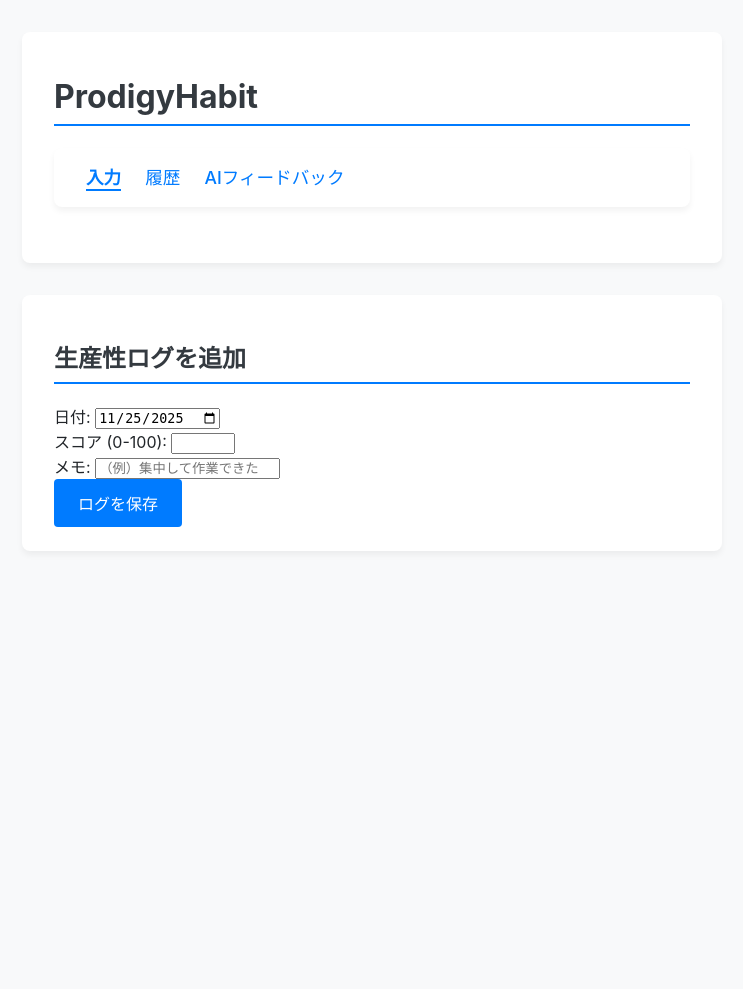
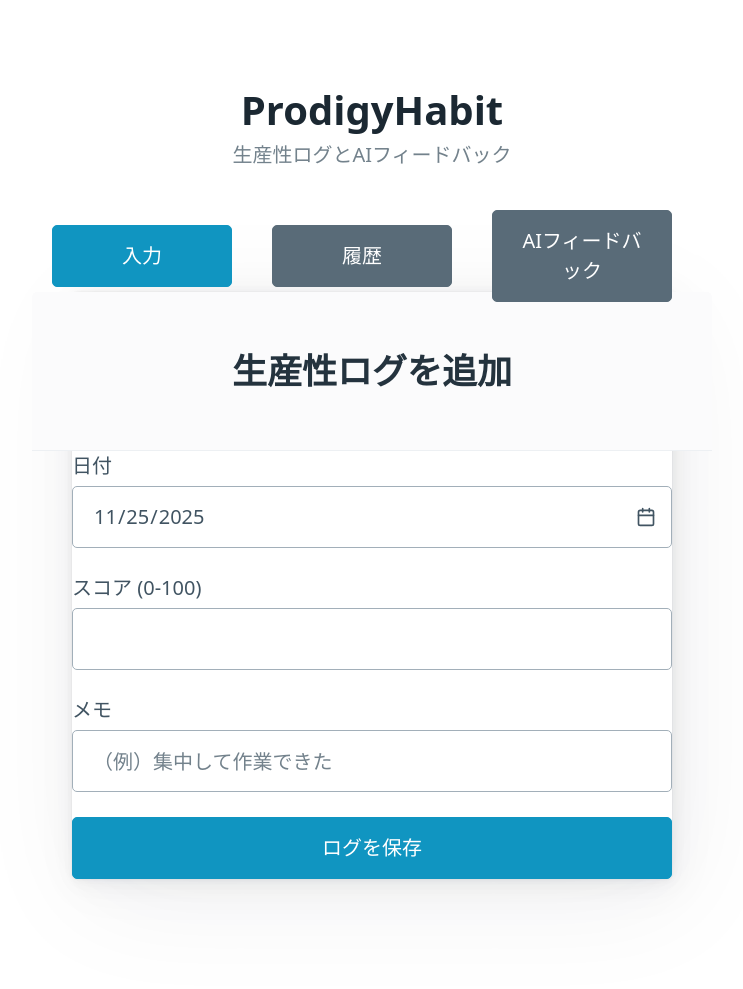
Before and after one commit to Ojun52/ProdigyHabit, a Flask app: page /entry in a window 1280 px wide. Shown: the whole page, without its empty margins (268-1011 px from the left). Before the commit the page ends 527 px from the top, so only its background shows below. Run offline with Flask 3, Linux system fonts and the light colour scheme.

Commit message:
Improved UI.

```diff
--- /dev/null
+++ b/static/css/style.css
@@ -0,0 +1,67 @@
+/* Custom styles for navigation buttons */
+main.container {
+    max-width: 600px; /* Adjust container width for better mobile experience */
+}
+
+header hgroup {
+    margin-bottom: 1rem; /* Reduce space below title */
+}
+header nav {
+    margin-bottom: 1rem; /* Reduce space below navigation */
+    margin: 0 auto; /* Center the navigation block itself */
+}
+
+nav ul {
+    display: flex;
+    flex-direction: column; /* Stack buttons vertically on small screens */
+    gap: 0.5rem; /* Spacing between buttons */
+    padding: 0;
+    margin: 0;
+    align-items: center; /* Center stacked buttons horizontally */
+}
+nav li {
+    list-style: none;
+}
+nav a[role="button"] {
+    width: 180px; /* Set fixed width for consistency on all screens */
+    display: block; /* Make button fill the width */
+    text-align: center;
+    padding: 0.75rem 1rem;
+    font-size: 1rem;
+}
+@media (min-width: 768px) { /* On larger screens, display horizontally */
+    nav ul {
+        flex-direction: row;
+        justify-content: center; /* Center items for larger screens */
+        gap: 1rem; /* Spacing between buttons on larger screens */
+        width: 100%; /* Make ul take full width to align with article */
+    }
+    nav li {
+        width: auto; /* Allow items to take natural width */
+    }
+    nav a[role="button"] {
+        width: 180px; /* Set a fixed width for consistency */
+    }
+}
+
+/* General styling for feedback container */
+#feedback-container { background: var(--pico-muted-border-color); padding: 1.5rem; border-radius: var(--pico-border-radius); line-height: 1.6; min-height: 50px; }
+
+/* Center titles within articles */
+article {
+    width: 100%;
+    margin: auto; /* Ensure article itself is centered */
+    padding: 0; /* Remove default padding from article */
+    box-sizing: border-box; /* Include padding/border in element's total width/height */
+    margin-top: 3rem; /* Add vertical space above article */
+}
+
+article header {
+    display: flex;
+    justify-content: center;
+    align-items: center;
+    margin-bottom: 0; /* Remove margin bottom for better flush with content */
+}
+article h2 {
+    margin-bottom: 0; /* Remove default bottom margin for better flex centering */
+}
--- a/templates/base.html
+++ b/templates/base.html
@@ -4,42 +4,31 @@
     <meta charset="UTF-8">
     <meta name="viewport" content="width=device-width, initial-scale=1.0">
     <title>{% block title %}ProdigyHabit{% endblock %}</title>
+    <!-- Pico.css for a class-less, responsive, and modern UI -->
+    <link rel="stylesheet" href="https://cdn.jsdelivr.net/npm/@picocss/pico@1/css/pico.min.css">
+    <!-- Custom Stylesheet -->
+    <link rel="stylesheet" href="{{ url_for('static', filename='css/style.css') }}">
     <!-- Marked.js for Markdown rendering -->
     <script src="https://cdn.jsdelivr.net/npm/marked/marked.min.js"></script>
-    <style>
-        body { font-family: -apple-system, BlinkMacSystemFont, "Segoe UI", Roboto, Helvetica, Arial, sans-serif; max-width: 700px; margin: 2rem auto; padding: 0 1rem; background-color: #f8f9fa; color: #212529; }
-        .container { background: #fff; padding: 1.5rem 2rem; border-radius: 8px; box-shadow: 0 4px 6px rgba(0,0,0,0.05); margin-bottom: 2rem; }
-        h1, h2 { color: #343a40; border-bottom: 2px solid #007bff; padding-bottom: 0.5rem; }
-
-        nav { background-color: #fff; padding: 1rem 2rem; border-radius: 8px; box-shadow: 0 4px 6px rgba(0,0,0,0.05); margin-bottom: 2rem; display: flex; gap: 1.5rem; }
-        nav a { text-decoration: none; color: #007bff; font-weight: 500; font-size: 1.1rem; }
-        nav a.active { font-weight: bold; border-bottom: 2px solid #007bff; }
-
-        button, .nav-btn { padding: 0.75rem 1.5rem; background-color: #007bff; color: white; border: none; border-radius: 4px; cursor: pointer; font-size: 1rem; font-weight: 500; transition: background-color 0.2s; }
-        button:hover, .nav-btn:hover { background-color: #0056b3; }
-
-        table { width: 100%; border-collapse: collapse; margin-top: 1.5rem; }
-        th, td { text-align: left; padding: 0.75rem; border-bottom: 1px solid #dee2e6; }
-        th { background-color: #e9ecef; }
-
-        .status { padding: 1rem; margin-top: 1rem; border-radius: 4px; display: none; }
-        .status.success { background-color: #d4edda; color: #155724; }
-        .status.error { background-color: #f8d7da; color: #721c24; }
-    </style>
 </head>
 <body>
-    <div class="container">
-        <h1>ProdigyHabit</h1>
-        <nav>
-            <a href="{{ url_for('entry') }}" class="{{ 'active' if request.endpoint == 'entry' else '' }}">入力</a>
-            <a href="{{ url_for('history') }}" class="{{ 'active' if request.endpoint == 'history' else '' }}">履歴</a>
-            <a href="{{ url_for('feedback') }}" class="{{ 'active' if request.endpoint == 'feedback' else '' }}">AIフィードバック</a>
-        </nav>
-    </div>
+    <main class="container">
+        <header>
+            <hgroup style="text-align: center;">
+                <h1>ProdigyHabit</h1>
+                <p>生産性ログとAIフィードバック</p>
+            </hgroup>
+            <nav>
+                <ul>
+                    <li><a role="button" href="{{ url_for('entry') }}" class="{{ 'secondary' if request.endpoint != 'entry' else '' }}">入力</a></li>
+                    <li><a role="button" href="{{ url_for('history') }}" class="{{ 'secondary' if request.endpoint != 'history' else '' }}">履歴</a></li>
+                    <li><a role="button" href="{{ url_for('feedback') }}" class="{{ 'secondary' if request.endpoint != 'feedback' else '' }}">AIフィードバック</a></li>
+                </ul>
+            </nav>
+        </header>
 
-    <main>
         {% block content %}{% endblock %}
+
     </main>
-
 </body>
 </html>
--- a/templates/entry.html
+++ b/templates/entry.html
@@ -3,25 +3,27 @@
 {% block title %}スコア入力 - {{ super() }}{% endblock %}
 
 {% block content %}
-<div class="container">
-    <h2>生産性ログを追加</h2>
+<article>
+    <header>
+        <h2>生産性ログを追加</h2>
+    </header>
     <form id="score-form">
-        <div>
-            <label for="date">日付:</label>
+        <label for="date">
+            日付
             <input type="date" id="date" name="date" required>
-        </div>
-        <div>
-            <label for="score">スコア (0-100):</label>
+        </label>
+        <label for="score">
+            スコア (0-100)
             <input type="number" id="score" name="score" min="0" max="100" required>
-        </div>
-        <div>
-            <label for="note">メモ:</label>
+        </label>
+        <label for="note">
+            メモ
             <input type="text" id="note" name="note" placeholder="（例）集中して作業できた">
-        </div>
+        </label>
         <button type="submit">ログを保存</button>
     </form>
-    <div id="save-status" class="status"></div>
-</div>
+    <div id="save-status"></div>
+</article>
 
 <script>
 document.addEventListener('DOMContentLoaded', () => {
@@ -49,19 +51,16 @@ document.addEventListener('DOMContentLoaded', () => {
             });
 
             const result = await response.json();
-            saveStatus.style.display = 'block';
 
             if (response.ok && result.success) {
-                saveStatus.className = 'status success';
-                saveStatus.textContent = '成功: ' + (result.message || 'スコアを保存しました。');
+                saveStatus.innerHTML = `<mark class="success">成功: ${result.message || 'スコアを保存しました。'}</mark>`;
                 scoreForm.reset();
                 dateInput.value = toISODateString(new Date());
             } else {
                 throw new Error(result.error || '不明なエラー');
             }
         } catch (error) {
-            saveStatus.className = 'status error';
-            saveStatus.textContent = 'エラー: ' + error.message;
+            saveStatus.innerHTML = `<mark class="error">エラー: ${error.message}</mark>`;
         }
     });
 });
```
Also changed, not shown: templates/feedback.html (+15 -7 lines), templates/history.html (+13 -6 lines).
